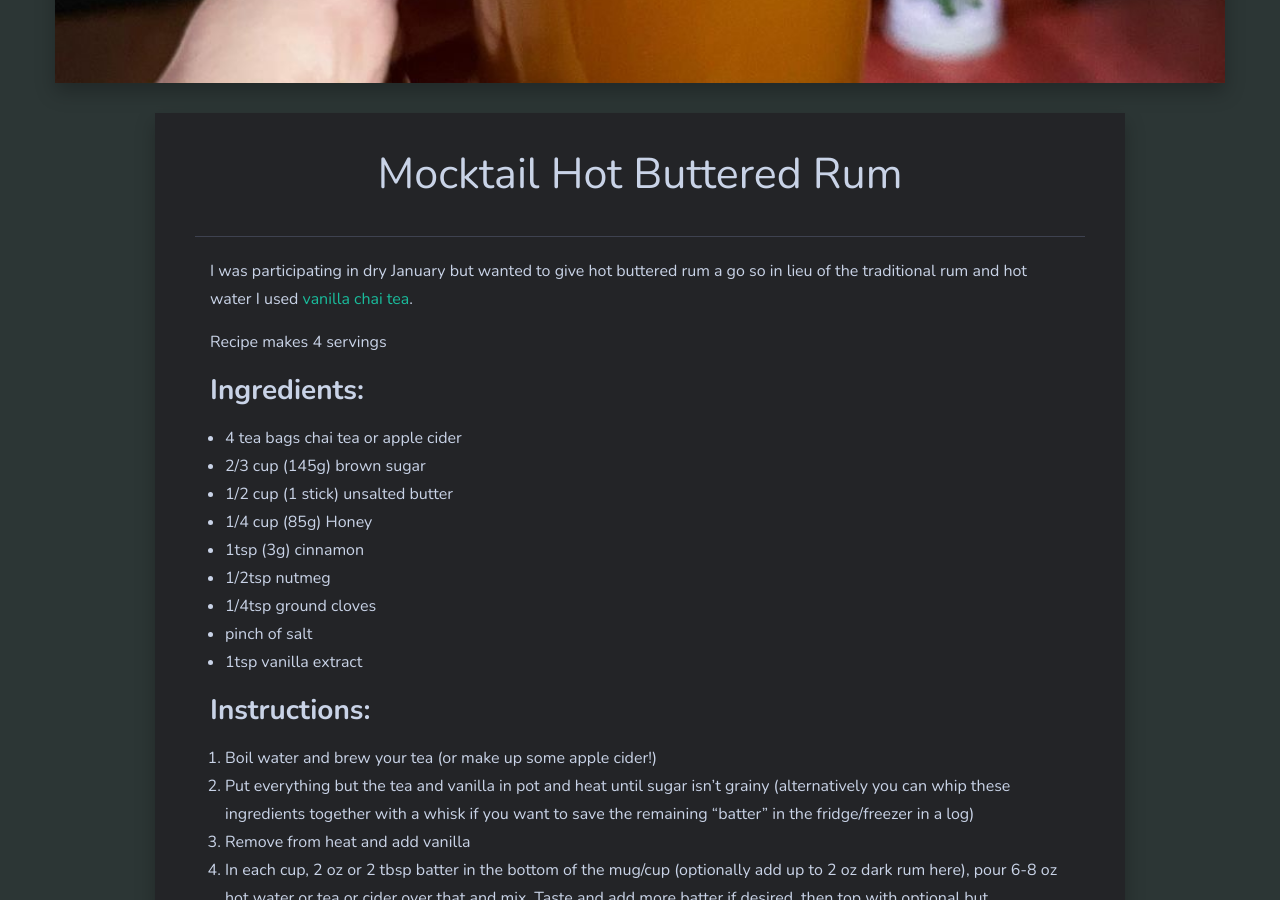
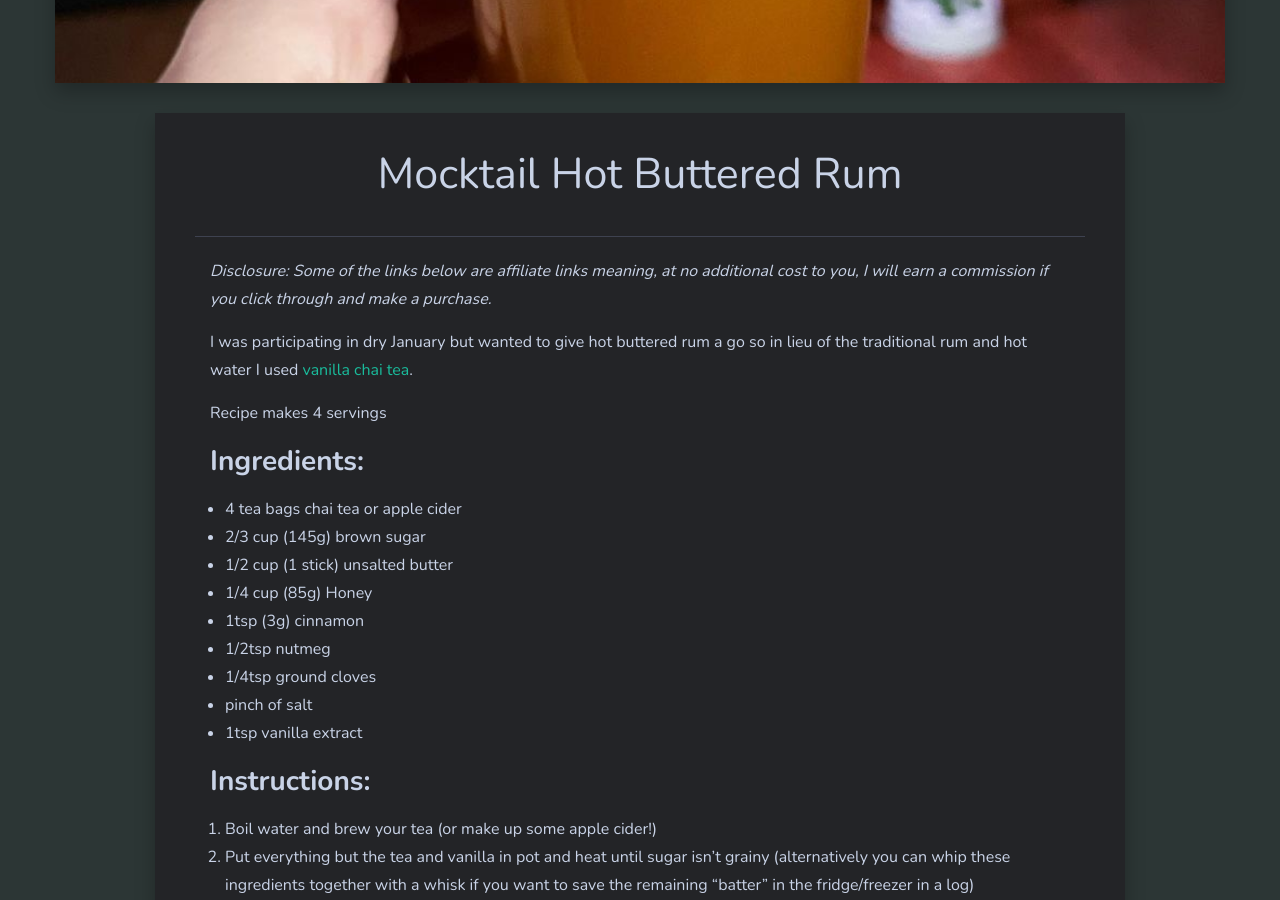
Before and after one commit to JenPalsKitchen/JenPalsKitchen.github.io, a Jekyll site: the page built from _posts/recipes/2022-01-29-Hot-Buttered-Rum-Mocktail.md, in a window 1280 px wide and 900 px high, scrolled down 612 px. Built offline with Jekyll 4.4.1, drawn with Linux system fonts in a browser that asks for light colours.

Commit message:
Added Disclosure

```diff
--- a/_posts/recipes/2022-01-29-Hot-Buttered-Rum-Mocktail.md
+++ b/_posts/recipes/2022-01-29-Hot-Buttered-Rum-Mocktail.md
@@ -3,6 +3,8 @@ title: "Mocktail Hot Buttered Rum"
 tags: [Recipe, Drink]
 image: buttered-rum.jpg
 ---
+_Disclosure: Some of the links below are affiliate links meaning, at no additional cost to you, I will earn a commission if you click through and make a purchase._
+
 I was participating in dry January but wanted to give hot buttered rum a go so in lieu of the traditional rum and hot water I used [vanilla chai tea](https://amzn.to/3AE6uLQ).
 
 Recipe makes 4 servings
```
